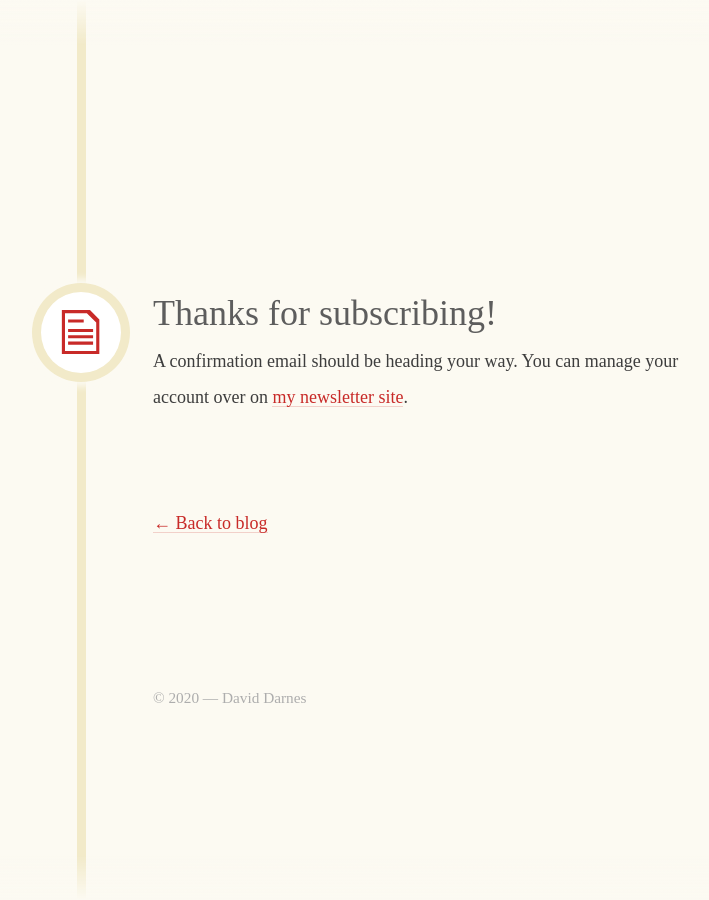
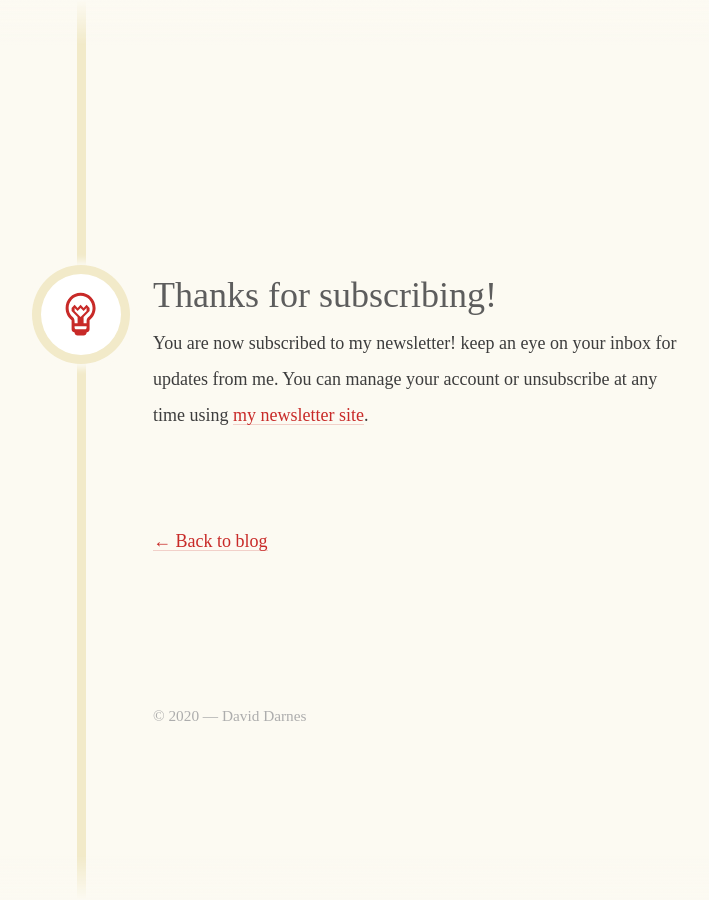
Before and after one commit to daviddarnes/david.darn.es, a Jekyll site: the page built from thanks.md, in a window 1280 px wide. Shown: the whole page, without its empty margins (283-992 px from the left). Built offline with Jekyll 4.4.1, drawn with Linux system fonts in a browser that asks for light colours; some web fonts are replaced.

Commit message:
Adjust messaging

```diff
--- a/_includes/subscribe.html
+++ b/_includes/subscribe.html
@@ -11,7 +11,7 @@
       <small>
         <em>What's going to happen when I click the button?</em>
         <br/>
-        My members service, powered by Ghost, will email you a confirmation link. Clicking the link will confirm your subscription. You can unsubscribe at anytime.
+        You'll be <strong>instantly subscribed to my newsletter</strong>, powered by Ghost. You can manage and unsubscribe at any time.
       </small>
     </div>
   </form>
--- a/_sass/styles.scss
+++ b/_sass/styles.scss
@@ -545,7 +545,7 @@ form p {
 }
 
 form small {
-  color: $color--footnote;
+  color: darken($color--footnote, 10%);
 }
 
 #subscribe {
--- a/thanks.md
+++ b/thanks.md
@@ -1,8 +1,8 @@
 ---
 layout: page
-icon: article
+icon: experiment
 title: Thanks for subscribing!
 excerpt: "You've successfully subscribed"
 ---
 
-A confirmation email should be heading your way. You can manage your account over on [my newsletter site](https://newsletter.darn.es/signin/).
+You are now subscribed to my newsletter! keep an eye on your inbox for updates from me. You can manage your account or unsubscribe at any time using [my newsletter site](https://newsletter.darn.es/signin/).
```
